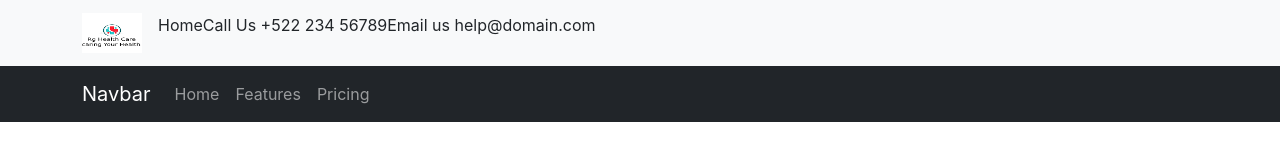
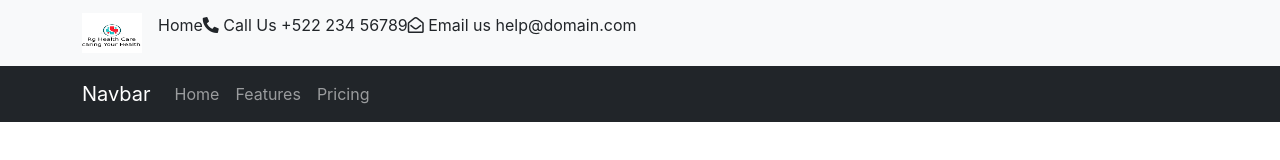
Before and after one commit to Salemah/Medical-Agency, a React (Create React App) app: page / in a window 1280 px wide. Shown: the top 160 px of the page. Built offline with nearby package versions, Linux system fonts and the light colour scheme.

Commit message:
header some added

```diff
--- a/public/index.html
+++ b/public/index.html
@@ -10,6 +10,7 @@
       content="Web site created using create-react-app"
     />
     <link rel="apple-touch-icon" href="%PUBLIC_URL%/logo192.png" />
+    <link rel="stylesheet" href="https://use.fontawesome.com/releases/v5.15.4/css/all.css" integrity="sha384-DyZ88mC6Up2uqS4h/KRgHuoeGwBcD4Ng9SiP4dIRy0EXTlnuz47vAwmeGwVChigm" crossorigin="anonymous">
     <link
         rel="stylesheet"
         href="https://cdn.jsdelivr.net/npm/bootstrap@5.1.3/dist/css/bootstrap.min.css"
--- a/src/Shared/Header/Header.js
+++ b/src/Shared/Header/Header.js
@@ -20,9 +20,9 @@ const Header = () => {
           className="d-inline-block align-top"
         /></Navbar.Brand>
     <Nav className="me-auto">
-        <p variant="dark" >Home </p>
-        <p variant="dark" >  Call Us +522 234 56789 </p>
-        <p variant="dark" > Email us help@domain.com </p>
+    <p variant="dark" > Home </p>
+        <p variant="dark" > <i class="fas fa-phone-alt"></i> Call Us +522 234 56789 </p>
+        <p variant="dark" ><i class="far fa-envelope-open"></i>  Email us help@domain.com </p>
       {/* <Nav.Link href="#home">Home</Nav.Link>
       <Nav.Link href="#features">Features</Nav.Link>
       <Nav.Link href="#pricing">Pricing</Nav.Link> */}
```
